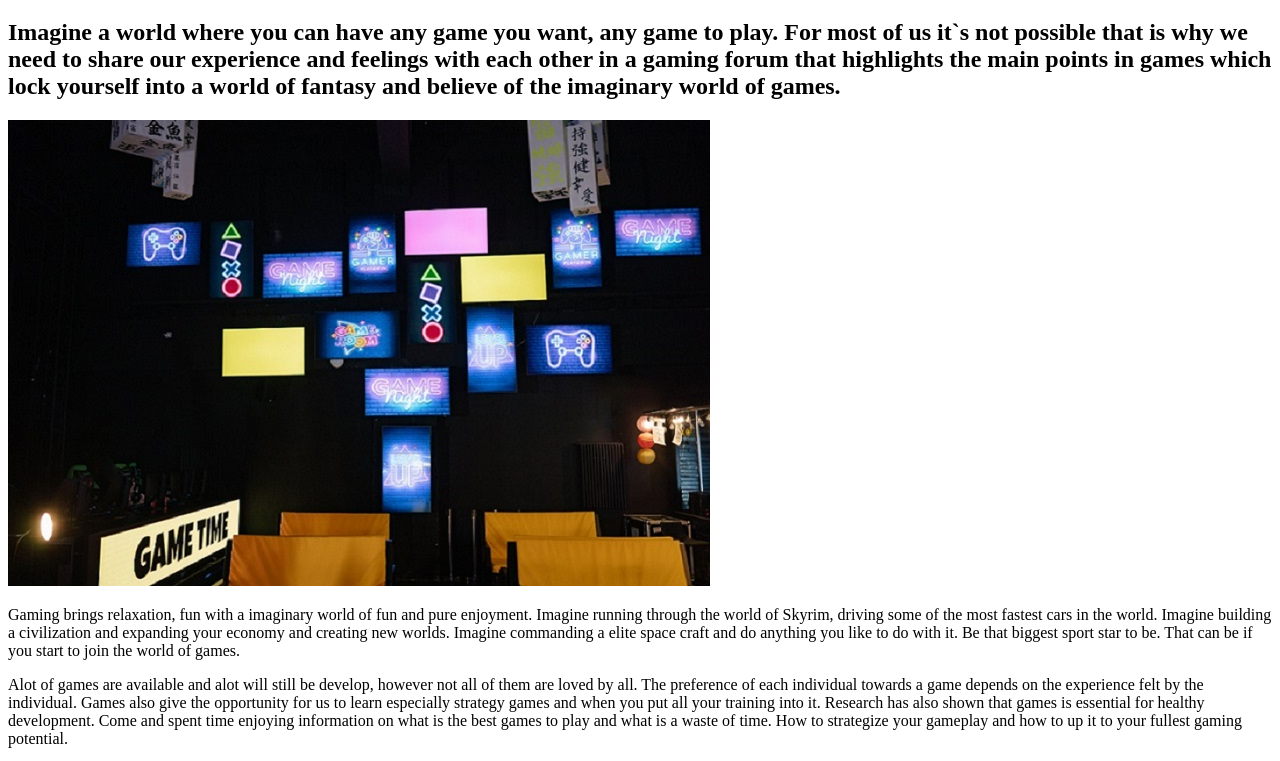
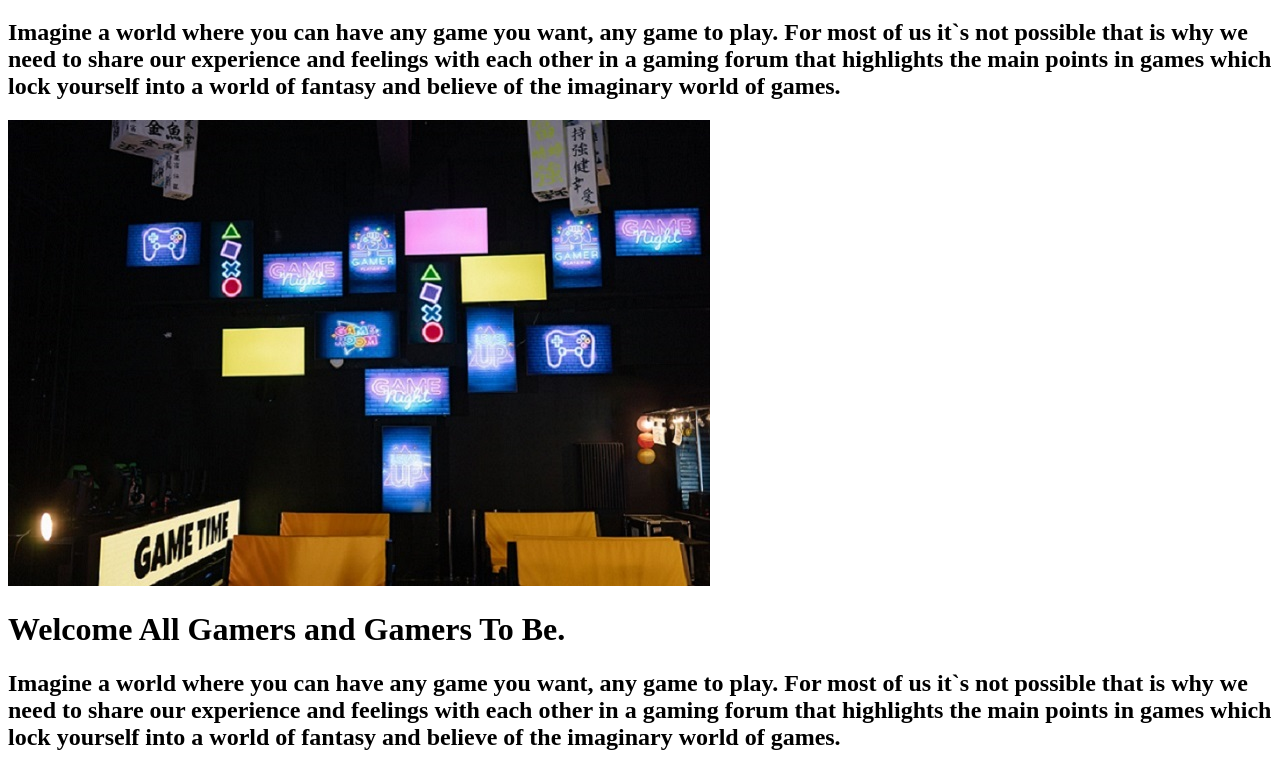
Before and after one commit to DeonAlfred/wdd130, a plain HTML site: page gamereviver/home.html in a window 1280 px wide. Shown: the part 564-1325 px from the top of the page. Drawn offline with Linux system fonts and the light colour scheme.

Commit message:
commitnew personal

```diff
--- a/gamereviver/home.html
+++ b/gamereviver/home.html
@@ -1,12 +1,13 @@
 <!DOCTYPE html>
 <html lang="en">
+
 <head>
   <meta charset="UTF-8">
   <meta name="viewport" content="width=device-width, initial-scale=1.0">
   <title>Home</title>
 </head>
 
-<body class = "background">
+<body class="background">
   <header>
     <a id="logo_link" href="home.html">
       <img class="logo" src="images/gamereviver.jpg" alt="life logo">
@@ -22,26 +23,34 @@
   <div class="title">
     <h1>Welcome All Gamers and Gamers To Be.</h1>
   </div>
-     <section class="headtxt">
+  <div class="headtxt">
     <h2>
       Imagine a world where you can have any game you want, any game to play.
       For most of us it`s not possible that is why we need to share our experience and feelings with each other in a
       gaming forum that highlights the main points in games which lock yourself into a world of
       fantasy and believe of the imaginary world of games.
     </h2>
-     </section>
+  </div>
 
 
-
-
-
+  <main class="main class">
     <div class="first image">
       <img src="images/gamesys1.jpg" alt="gaming">
     </div>
-    <main class="main class">
+    <div class="title">
+      <h1>Welcome All Gamers and Gamers To Be.</h1>
+    </div>
+    <div class="headtxt">
+      <h2>
+        Imagine a world where you can have any game you want, any game to play.
+        For most of us it`s not possible that is why we need to share our experience and feelings with each other in a
+        gaming forum that highlights the main points in games which lock yourself into a world of
+        fantasy and believe of the imaginary world of games.
+      </h2>
+    </div>
     <div class="firstparagraph">
       <p>
-            Gaming  brings relaxation, fun with a imaginary world of fun and pure enjoyment.
+        Gaming brings relaxation, fun with a imaginary world of fun and pure enjoyment.
         Imagine running through the world of Skyrim, driving some of the most fastest cars in the world.
         Imagine building a civilization and expanding your economy and creating new worlds.
         Imagine commanding a elite space craft and do anything you like to do with it.
@@ -53,7 +62,7 @@
     <div class="secondparagraph">
       <p>
         Alot of games are available and alot will still be develop, however not all of them are loved by all.
-            The preference of each individual towards a game depends on the  experience felt by the individual.
+        The preference of each individual towards a game depends on the experience felt by the individual.
         Games also give the opportunity for us to learn especially strategy games and when you put all your training
         into it.
         Research has also shown that games is essential for healthy development.
@@ -84,4 +93,5 @@
 
 
 </body>
+
 </html>
```
Also changed, not shown: gamereviver/New_and_Upcoming.html (+18 -5 lines), gamereviver/Old_School_Retro.html (+16 -10 lines). Lines whose indentation alone changed are shown as unchanged.
